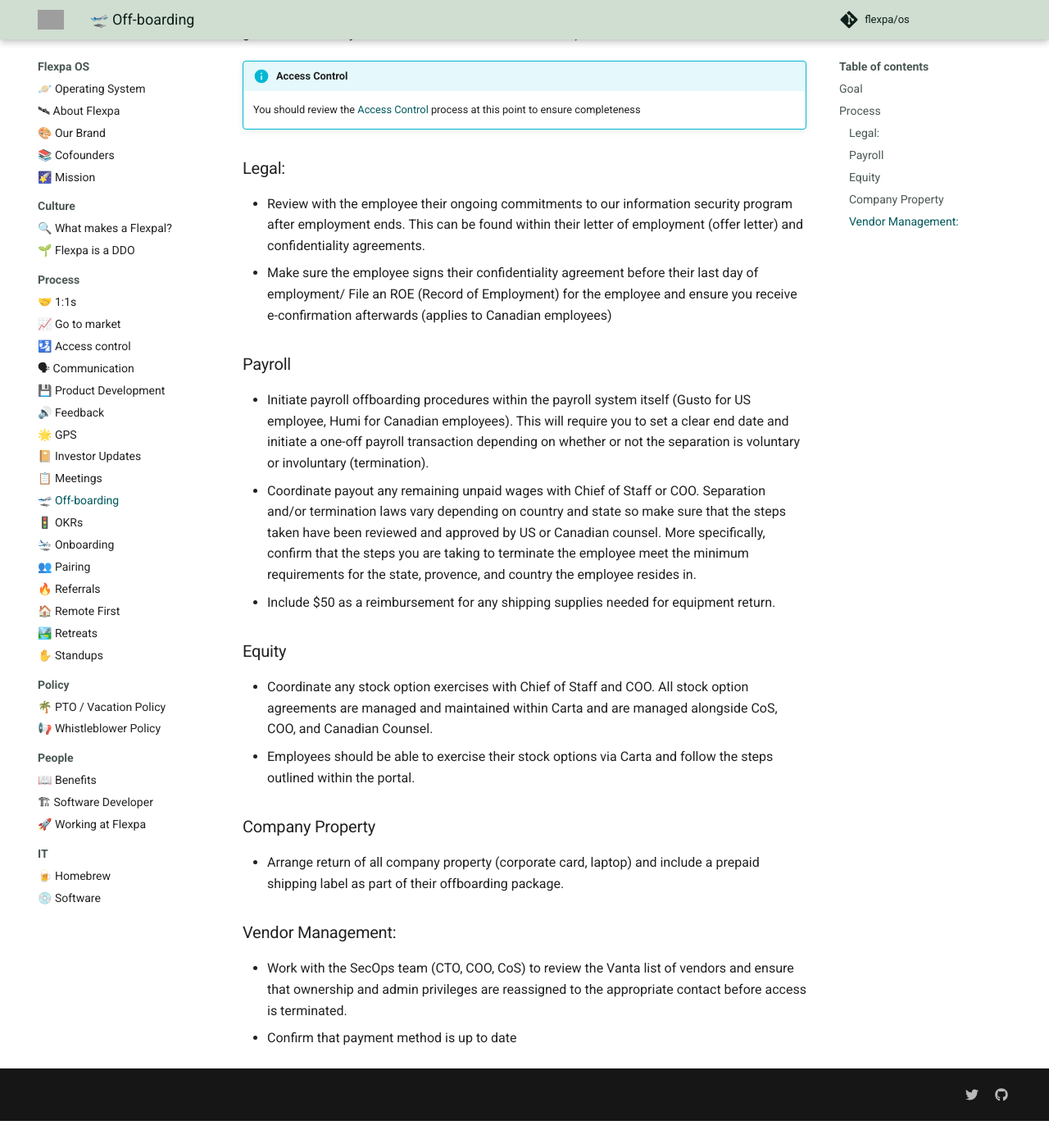
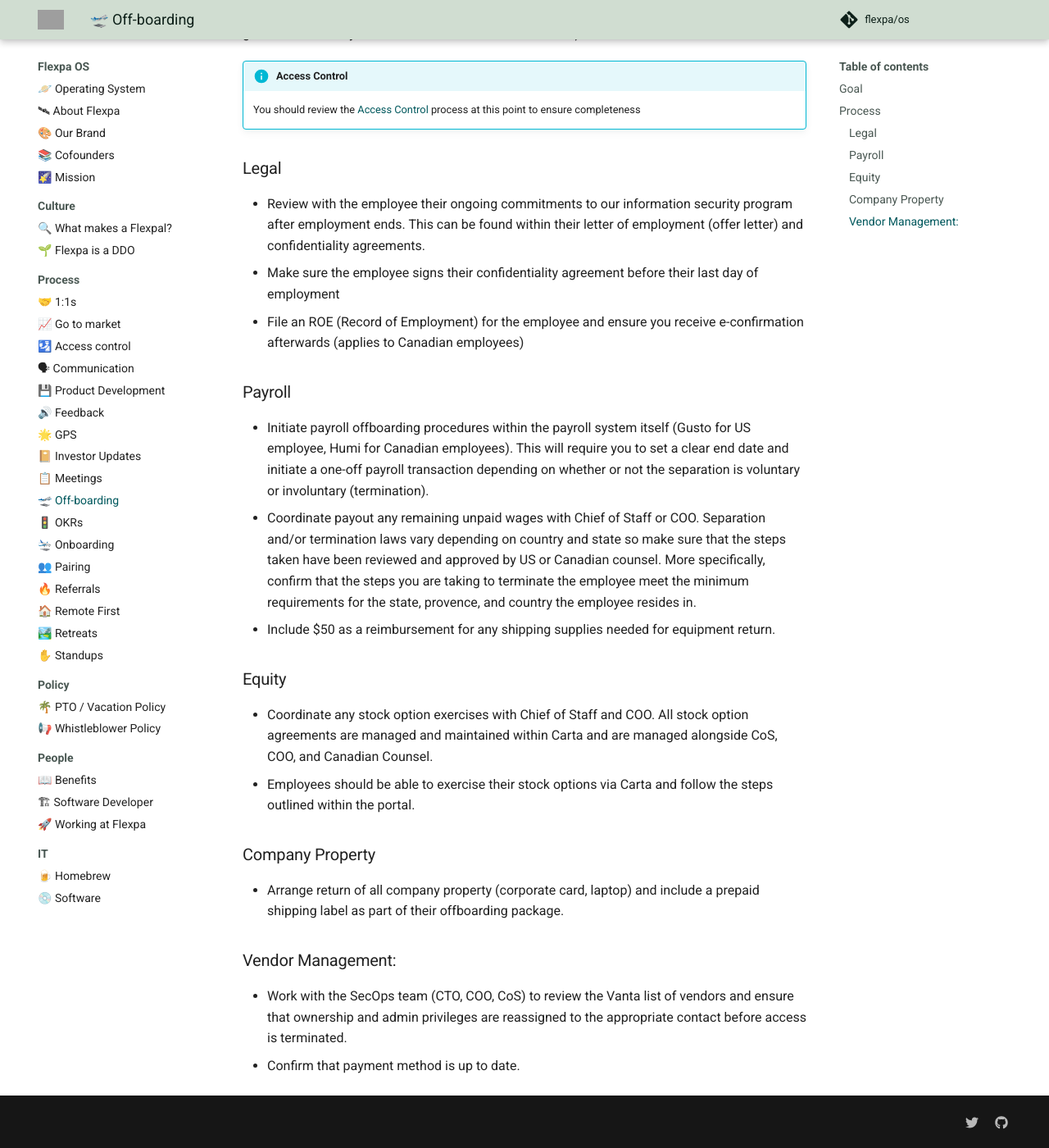
Before and after one commit to flexpa/os, an MkDocs documentation site: the page built from docs/process/offboarding.md, in a window 1280 px wide and 1400 px high, scrolled down 370 px. Shown: the whole window at 82% size. Built offline with MkDocs 1.6.1 and Material for MkDocs 9.7.7, drawn with Linux system fonts in a browser that asks for light colours; comment, search, counter and statistics services are not loaded; before the commit the page ends 1737 px from its top, so only the background shows below that; grey boxes are pictures that could not be loaded.

Commit message:
Apply suggestions from code review

```diff
--- a/docs/process/offboarding.md
+++ b/docs/process/offboarding.md
@@ -10,11 +10,10 @@
 !!! info "Access Control"
     You should review the [Access Control](./access-control.md) process at this point to ensure completeness
 
-### Legal:
-
+### Legal
 * Review with the employee their ongoing commitments to our information security program after employment ends. This can be found within their letter of employment (offer letter) and confidentiality agreements.
-* Make sure the employee signs their confidentiality agreement before their last day of employment/
-File an ROE (Record of Employment) for the employee and ensure you receive e-confirmation afterwards (applies to Canadian employees)
+* Make sure the employee signs their confidentiality agreement before their last day of employment
+* File an ROE (Record of Employment) for the employee and ensure you receive e-confirmation afterwards (applies to Canadian employees)
 
 ### Payroll
 * Initiate payroll offboarding procedures within the payroll system itself (Gusto for US employee, Humi for Canadian employees). This will require you to set a clear end date and initiate a one-off payroll transaction depending on whether or not the separation is voluntary or involuntary (termination).
@@ -30,4 +29,4 @@
 
 ### Vendor Management:
 * Work with the SecOps team (CTO, COO, CoS) to review the Vanta list of vendors and ensure that ownership and admin privileges are reassigned to the appropriate contact before access is terminated.
-* Confirm that payment method is up to date
+* Confirm that payment method is up to date.
```
